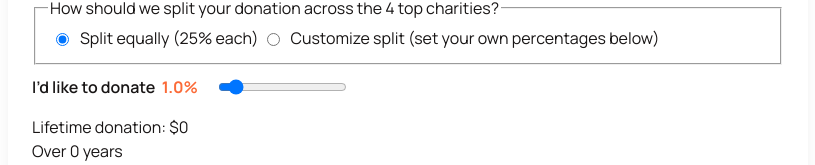
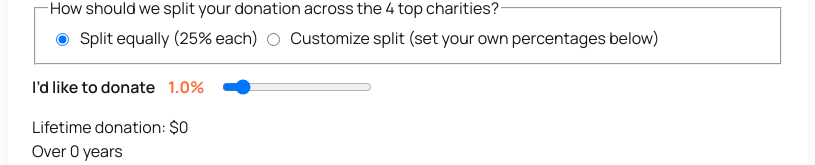
Before and after one commit to MatzAndersson/impact-calculator, a React (Vite) app in the folder impact-calculator-react/: page / in a window 1280 px wide. Shown: the part 374-539 px from the top of the page, without its empty margins (232-1047 px from the left). Built offline with nearby package versions, Linux system fonts and the light colour scheme; no server answers.

Commit message:
Sliders updated as a consequence of Chrome update.

```diff
--- a/impact-calculator-react/src/components/email-gate/EmailGate.jsx
+++ b/impact-calculator-react/src/components/email-gate/EmailGate.jsx
@@ -46,7 +46,7 @@ export function EmailGate({
         />
 
         <h2 className={styles.heading}>
-          Enter your email to see your Impact results
+          Enter your email to view your impact results
         </h2>
 
         <form onSubmit={handleSubmit}>
--- a/impact-calculator-react/src/pages/ImpactCalculatorPage.module.css
+++ b/impact-calculator-react/src/pages/ImpactCalculatorPage.module.css
@@ -129,8 +129,12 @@
 
 }
 
-.slider{
-  margin-left: 12px;
+.slider {
+  flex: 1 1 auto;
+  width: 100%;
+  max-width: 150px;
+  margin: 0 10px;
+
 }
 
 .sliderNumberInput {
@@ -143,7 +147,7 @@
   text-align: right;
   cursor: text;
   font-weight: 700;
-  margin-left: -0.4rem;
+  margin-left: -0.0rem;
 
 }
 .sliderNumberInput:focus {
```
Also changed, not shown: impact-calculator-react/src/index.css (line endings or trailing spaces).
